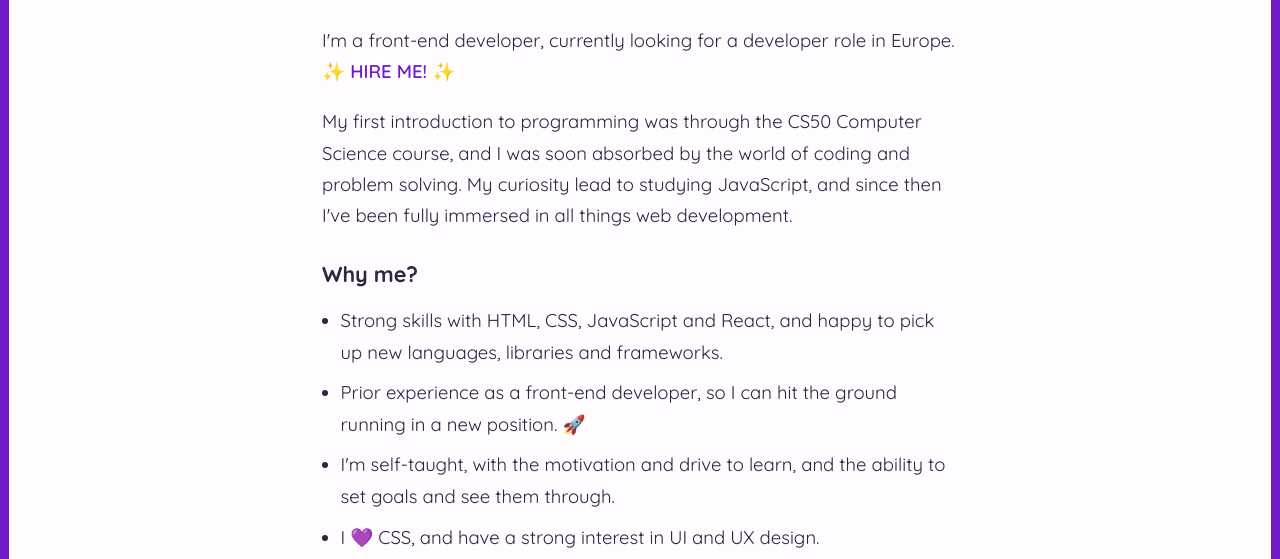
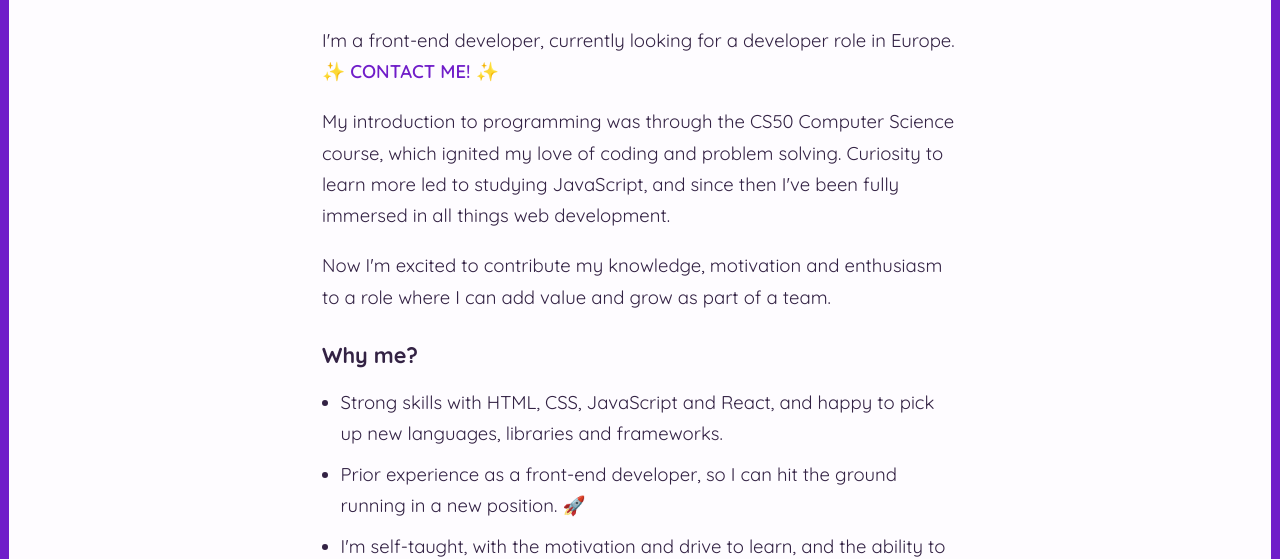
Before and after one commit to erinfm/personal-site-v2, a Gatsby site: page / in a window 1280 px wide. Shown: the part 206-765 px from the top of the page. Built offline with nearby package versions, Linux system fonts and the light colour scheme; Gatsby itself is replaced by a stand-in of ours.

Commit message:
changes to text copy

```diff
--- a/src/components/footer.js
+++ b/src/components/footer.js
@@ -1,4 +1,3 @@
-import { Link } from "gatsby"
 import PropTypes from "prop-types"
 import React from "react"
 import styled from "styled-components"
--- a/src/pages/index.js
+++ b/src/pages/index.js
@@ -34,17 +34,21 @@ const IndexPage = () => (
         <span role="img" aria-label="sparkles">
           ✨
         </span>{" "}
-        HIRE ME!{" "}
+        CONTACT ME!{" "}
         <span role="img" aria-label="sparkles">
           ✨
         </span>{" "}
       </StyledLink>
     </StyledP>
     <StyledP>
-      My first introduction to programming was through the CS50 Computer Science
-      course, and I was soon absorbed by the world of coding and problem
-      solving. My curiosity lead to studying JavaScript, and since then I've
-      been fully immersed in all things web development.
+      My introduction to programming was through the CS50 Computer Science
+      course, which ignited my love of coding and problem solving. Curiosity to
+      learn more led to studying JavaScript, and since then I've been fully
+      immersed in all things web development.
+    </StyledP>
+    <StyledP>
+      Now I'm excited to contribute my knowledge, motivation and enthusiasm to a
+      role where I can add value and grow as part of a team.
     </StyledP>
     <StyledSubtitle>Why me?</StyledSubtitle>
     <div>
```
